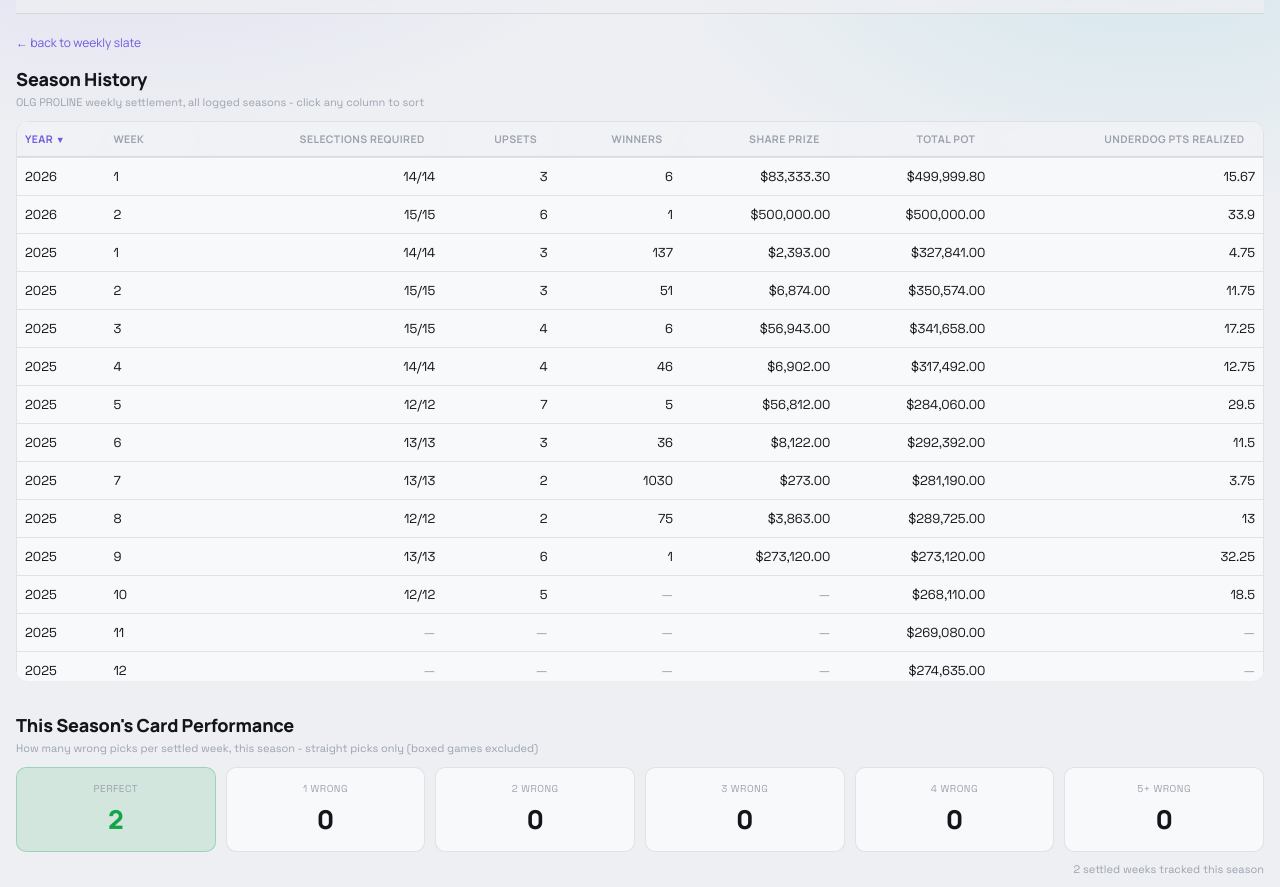
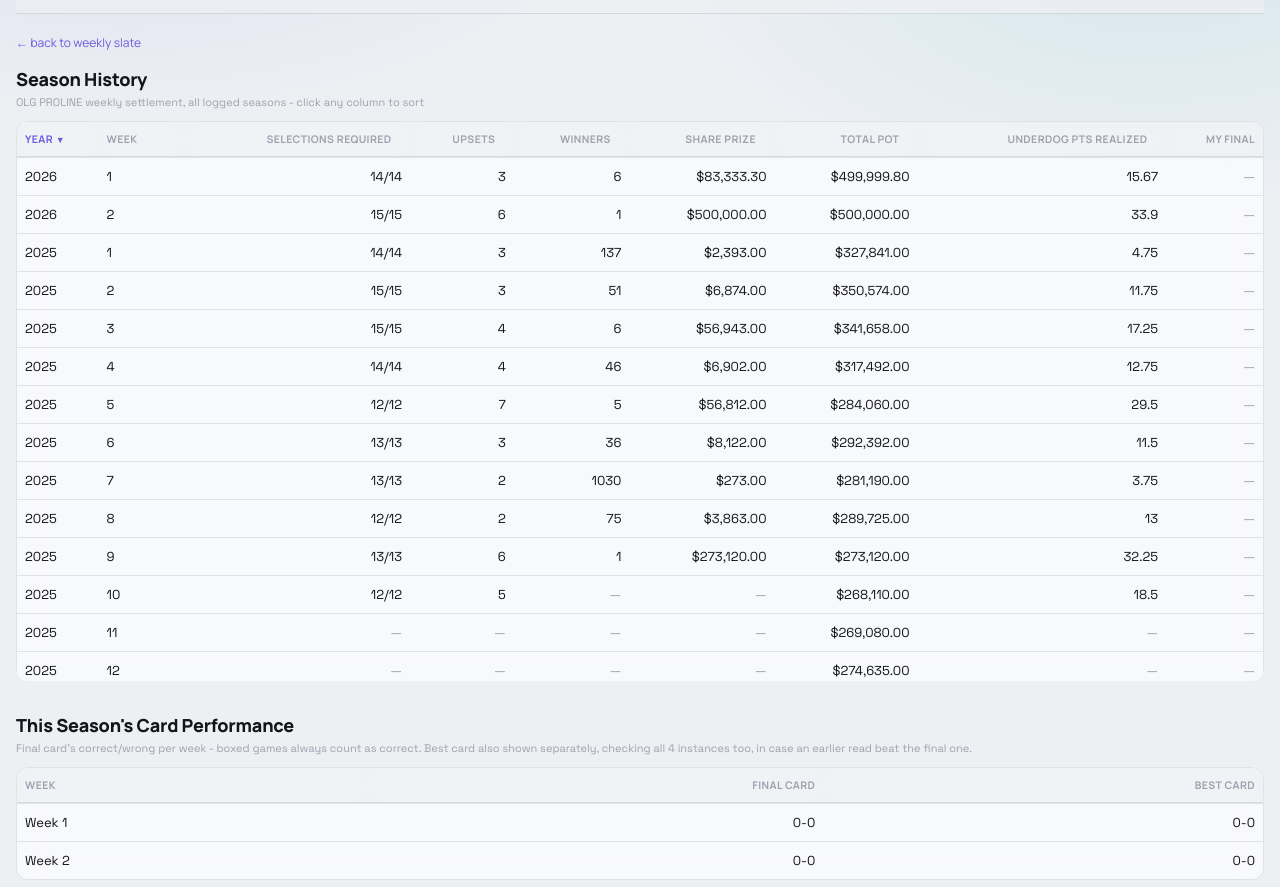
Before and after one commit to stevendemelo91-hub/nfl-slate, a plain HTML site: page docs/pool_history.html in a window 1280 px wide. Shown: the part 65-952 px from the top of the page. Drawn offline with Linux system fonts and the light colour scheme.

Commit message:
Add files via upload

```diff
--- a/docs/pool_history.html
+++ b/docs/pool_history.html
@@ -164,6 +164,7 @@ td { padding: 10px 8px; font-size: 13px; vertical-align: middle; border-top: 1px
             <th class="numeric sortable" data-sort="share_prize">Share Prize <span class="sort-arrow"></span></th>
             <th class="numeric sortable" data-sort="total_pot">Total Pot <span class="sort-arrow"></span></th>
             <th class="numeric sortable" data-sort="underdog_pts_realized">Underdog Pts Realized <span class="sort-arrow"></span></th>
+            <th class="numeric">My Final</th>
           </tr>
         </thead>
         <tbody id="history-body"></tbody>
@@ -174,7 +175,23 @@ td { padding: 10px 8px; font-size: 13px; vertical-align: middle; border-top: 1px
   <div class="pool-section">
     <div class="pool-header">
       <div class="pool-title">This Season's Card Performance</div>
-      <div class="pool-subnote" id="tally-subnote">How many wrong picks per settled week, this season - straight picks only (boxed games excluded)</div>
+      <div class="pool-subnote">Final card's correct/wrong per week - boxed games always count as correct. Best card also shown separately, checking all 4 instances too, in case an earlier read beat the final one.</div>
+    </div>
+    <div id="weekly-card-status" class="signal-empty">Loading&hellip;</div>
+    <div class="table-scroll" style="display:none;" id="weekly-card-scroll">
+      <table id="weekly-card-table">
+        <thead>
+          <tr>
+            <th>Week</th>
+            <th class="numeric">Final Card</th>
+            <th class="numeric">Best Card</th>
+          </tr>
+        </thead>
+        <tbody id="weekly-card-body"></tbody>
+      </table>
+    </div>
+    <div class="pool-header" style="margin-top:20px;">
+      <div class="pool-subnote">Distribution of the Final card's wrong-count, across every settled week this season</div>
     </div>
     <div id="tally-container"></div>
   </div>
@@ -202,6 +219,7 @@ function isPoolEligible(gameday) {
 }
 
 let historyData = [];
+let CURRENT_SEASON = null;
 let sortColumn = 'season';
 let sortAscending = false;
 
@@ -258,6 +276,8 @@ function renderHistoryTable() {
   const fmtSelections = h => (h.winning_selections_required === null || h.winning_selections_total === null)
     ? '<span class="dim">—</span>' : `${h.winning_selections_required}/${h.winning_selections_total}`;
 
+  const fmtCard = c => (!c || c.correct + c.wrong === 0) ? '<span class="dim">—</span>' : `${c.correct}-${c.wrong}`;
+
   tbody.innerHTML = sorted.map(h => `
     <tr>
       <td data-label="Year">${h.season}</td>
@@ -268,6 +288,7 @@ function renderHistoryTable() {
       <td class="numeric" data-label="Share Prize">${fmtMoney(h.share_prize)}</td>
       <td class="numeric" data-label="Total Pot">${fmtMoney(h.total_pot)}</td>
       <td class="numeric" data-label="Underdog Pts Realized">${fmtNum(h.underdog_pts_realized)}</td>
+      <td class="numeric" data-label="My Final">${fmtCard(h.season === CURRENT_SEASON ? WEEKLY_CARD_RESULTS.get(h.week)?.finalRecord : null)}</td>
     </tr>
   `).join('');
 }
@@ -276,25 +297,38 @@ document.querySelectorAll('#history-table th.sortable').forEach(th => {
   th.addEventListener('click', () => setSort(th.dataset.sort));
 });
 
-// --- Current-season card performance tally ---
-// For each settled week this season, count how many of THIS season's
-// straight Final picks (not boxed) were wrong. Boxed games ("— (box)")
-// are excluded, since a boxed game covers multiple outcomes and doesn't
-// have a single right/wrong pick the same way a straight pick does.
-async function renderCurrentSeasonTally(currentSeason) {
-  const container = document.getElementById('tally-container');
-  let manifest;
-  try {
-    const res = await fetch('./data/manifest.json');
-    manifest = await res.json();
-  } catch (e) {
-    container.innerHTML = `<div class="signal-empty">Could not load season data.</div>`;
-    return;
-  }
+// Correct/wrong breakdown for ONE column (instance1-4 or final) across a
+// week's pool-eligible games. Boxed always counts as correct (it covers
+// the outcome regardless of which side actually won) - matching the
+// same convention used for the Final column's W-L record on the main
+// Chart view. Untouched picks are excluded entirely, not wrong.
+function computeCardBreakdown(weekData, poolGames, field) {
+  let correct = 0, wrong = 0;
+  poolGames.forEach(g => {
+    const pick = TRACKER.poolPicks[g.game_id];
+    if (!pick || pick[field] === '' || pick[field] === undefined) return;
+    if (pick[field] === 'BOX') { correct++; return; }
+    const pickedHome = pick[field] === g.home_team;
+    const pickWon = pickedHome ? g.home_score > g.away_score : g.away_score > g.home_score;
+    if (pickWon) correct++; else wrong++;
+  });
+  return { correct, wrong };
+}
 
+// Populated once per season load: week number -> { finalRecord, bestCard }.
+// Single source of truth for both the new "My Final" column on Season
+// History and the weekly-card breakdown/distribution below - previously
+// these were computed separately (and the old one had a real bug: it
+// checked for the pre-redesign empty-string box value, which no longer
+// matches how a box is actually stored ('BOX'), so boxed games were
+// silently falling through and getting graded as a literal pick for a
+// team named "BOX" - effectively random).
+const WEEKLY_CARD_RESULTS = new Map();
+const CARD_FIELDS = ['instance1', 'instance2', 'instance3', 'instance4', 'final'];
+const CARD_LABELS = { instance1: 'Instance #1', instance2: 'Instance #2', instance3: 'Instance #3', instance4: 'Instance #4', final: 'Final' };
+
+async function computeWeeklyCardResults(currentSeason, manifest) {
   const seasonWeeks = manifest.weeks.filter(w => w.season === currentSeason);
-  const wrongCountsByWeek = [];
-
   for (const entry of seasonWeeks) {
     let weekData;
     try {
@@ -304,28 +338,57 @@ async function renderCurrentSeasonTally(currentSeason) {
 
     const poolGames = weekData.games.filter(g => isPoolEligible(g.gameday));
     if (poolGames.length === 0) continue;
-    // Only tally a week once every pool-eligible game in it has finished
-    const allFinal = poolGames.every(g => g.is_final);
-    if (!allFinal) continue;
+    if (!poolGames.every(g => g.is_final)) continue; // only fully-settled weeks
 
-    let wrongCount = 0;
-    poolGames.forEach(g => {
-      const pick = TRACKER.poolPicks[g.game_id];
-      if (!pick || !pick.finalTouched || pick.final === '') return; // untouched or boxed - excluded
-      const pickedHome = pick.final === g.home_team;
-      const pickWon = pickedHome ? g.home_score > g.away_score : g.away_score > g.home_score;
-      if (!pickWon) wrongCount++;
+    const breakdowns = {};
+    CARD_FIELDS.forEach(f => breakdowns[f] = computeCardBreakdown(weekData, poolGames, f));
+
+    // Best card = highest correct count among columns that were actually
+    // used at all this week (skip a column nobody touched).
+    const used = CARD_FIELDS.filter(f => breakdowns[f].correct + breakdowns[f].wrong > 0);
+    let bestField = 'final';
+    if (used.length) {
+      bestField = used.reduce((best, f) => breakdowns[f].correct > breakdowns[best].correct ? f : best, used[0]);
+    }
+
+    WEEKLY_CARD_RESULTS.set(entry.week, {
+      finalRecord: breakdowns.final,
+      bestCard: { field: bestField, ...breakdowns[bestField] },
     });
-    wrongCountsByWeek.push(wrongCount);
   }
+}
 
-  if (wrongCountsByWeek.length === 0) {
-    container.innerHTML = `<div class="signal-empty">No fully-settled weeks yet this season - check back once games finish.</div>`;
+async function renderWeeklyCardSection() {
+  const statusEl = document.getElementById('weekly-card-status');
+  const scrollEl = document.getElementById('weekly-card-scroll');
+
+  const weeks = [...WEEKLY_CARD_RESULTS.keys()].sort((a, b) => a - b);
+  if (weeks.length === 0) {
+    statusEl.textContent = 'No fully-settled weeks yet this season - check back once games finish.';
+    document.getElementById('tally-container').innerHTML = '';
     return;
   }
 
+  const fmtRecord = r => `${r.correct}-${r.wrong}`;
+  document.getElementById('weekly-card-body').innerHTML = weeks.map(week => {
+    const { finalRecord, bestCard } = WEEKLY_CARD_RESULTS.get(week);
+    const bestIsFinal = bestCard.field === 'final';
+    const bestNote = bestIsFinal ? '' : ` <span class="dim">(${CARD_LABELS[bestCard.field]})</span>`;
+    return `
+      <tr>
+        <td data-label="Week">Week ${week}</td>
+        <td class="numeric" data-label="Final Card">${fmtRecord(finalRecord)}</td>
+        <td class="numeric" data-label="Best Card">${fmtRecord(bestCard)}${bestNote}</td>
+      </tr>
+    `;
+  }).join('');
+
+  // Perfect-thru-5+ distribution, derived from the SAME final-card wrong
+  // counts shown in the table above - not a separately-computed value,
+  // so the two views can never disagree with each other.
   const buckets = { perfect: 0, one: 0, two: 0, three: 0, four: 0, fivePlus: 0 };
-  wrongCountsByWeek.forEach(w => {
+  weeks.forEach(week => {
+    const w = WEEKLY_CARD_RESULTS.get(week).finalRecord.wrong;
     if (w === 0) buckets.perfect++;
     else if (w === 1) buckets.one++;
     else if (w === 2) buckets.two++;
@@ -334,7 +397,7 @@ async function renderCurrentSeasonTally(currentSeason) {
     else buckets.fivePlus++;
   });
 
-  container.innerHTML = `
+  document.getElementById('tally-container').innerHTML = `
     <div class="tally-grid">
       <div class="tally-box perfect"><div class="tally-label">Perfect</div><div class="tally-value">${buckets.perfect}</div></div>
       <div class="tally-box"><div class="tally-label">1 Wrong</div><div class="tally-value">${buckets.one}</div></div>
@@ -343,8 +406,11 @@ async function renderCurrentSeasonTally(currentSeason) {
       <div class="tally-box"><div class="tally-label">4 Wrong</div><div class="tally-value">${buckets.four}</div></div>
       <div class="tally-box"><div class="tally-label">5+ Wrong</div><div class="tally-value">${buckets.fivePlus}</div></div>
     </div>
-    <div class="tally-total">${wrongCountsByWeek.length} settled week${wrongCountsByWeek.length === 1 ? '' : 's'} tracked this season</div>
+    <div class="tally-total">${weeks.length} settled week${weeks.length === 1 ? '' : 's'} tracked this season</div>
   `;
+
+  statusEl.style.display = 'none';
+  scrollEl.style.display = '';
 }
 
 async function init() {
@@ -352,15 +418,19 @@ async function init() {
     const manifestRes = await fetch('./data/manifest.json');
     const manifest = await manifestRes.json();
     const currentSeason = manifest.latest.season;
+    CURRENT_SEASON = currentSeason;
 
     const histRes = await fetch(`./data/${manifest.weeks.find(w => w.season === currentSeason && w.week === manifest.latest.week).file}`);
     const histData = await histRes.json();
     historyData = histData.pool_results_history || [];
+
+    // Compute personal card results BEFORE rendering the history table,
+    // so its new "My Final" column has data to show on first render.
+    await computeWeeklyCardResults(currentSeason, manifest);
     renderHistoryTable();
-
-    await renderCurrentSeasonTally(currentSeason);
+    await renderWeeklyCardSection();
   } catch (e) {
-    document.getElementById('history-body').innerHTML = `<tr><td colspan="8" class="signal-empty">Could not load data. Run the weekly scorer first.</td></tr>`;
+    document.getElementById('history-body').innerHTML = `<tr><td colspan="9" class="signal-empty">Could not load data. Run the weekly scorer first.</td></tr>`;
   }
 }
 
```
